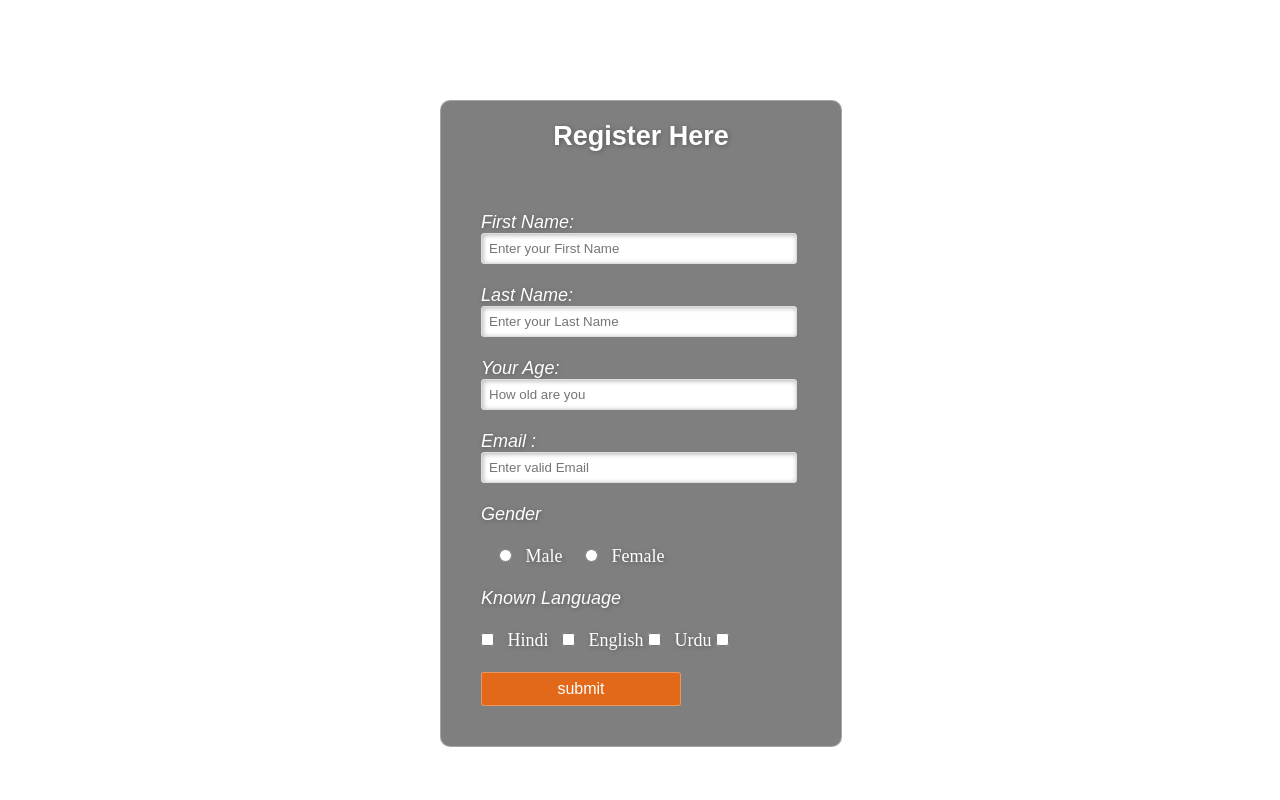
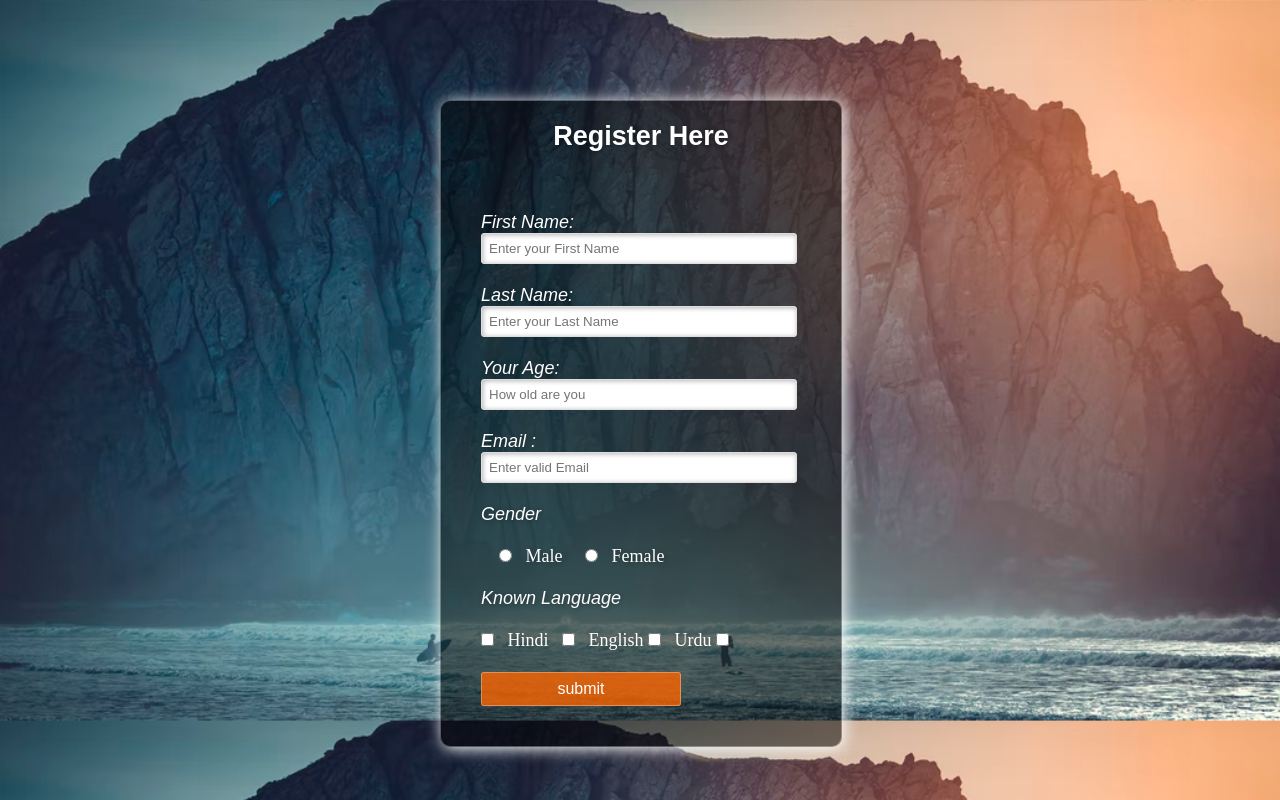
Before and after one commit to muzammildeveloper/Form, a plain HTML site: page index.html in a window 1280 px wide. Drawn offline with Linux system fonts and the light colour scheme.

Commit message:
Update style.css

```diff
--- a/style.css
+++ b/style.css
@@ -3,7 +3,7 @@
     padding: 0;
 }
 body{
-    background: url("images/nature.avif");
+    background: url("nature.avif");
     background-size: 100%;
     }
 
```
